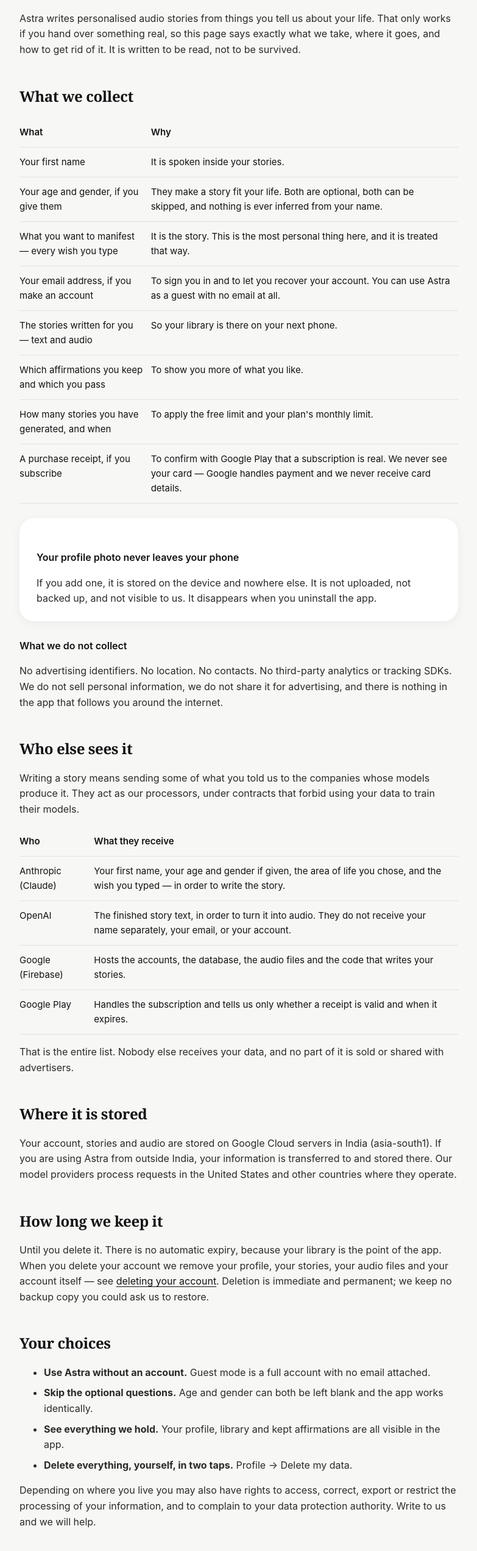
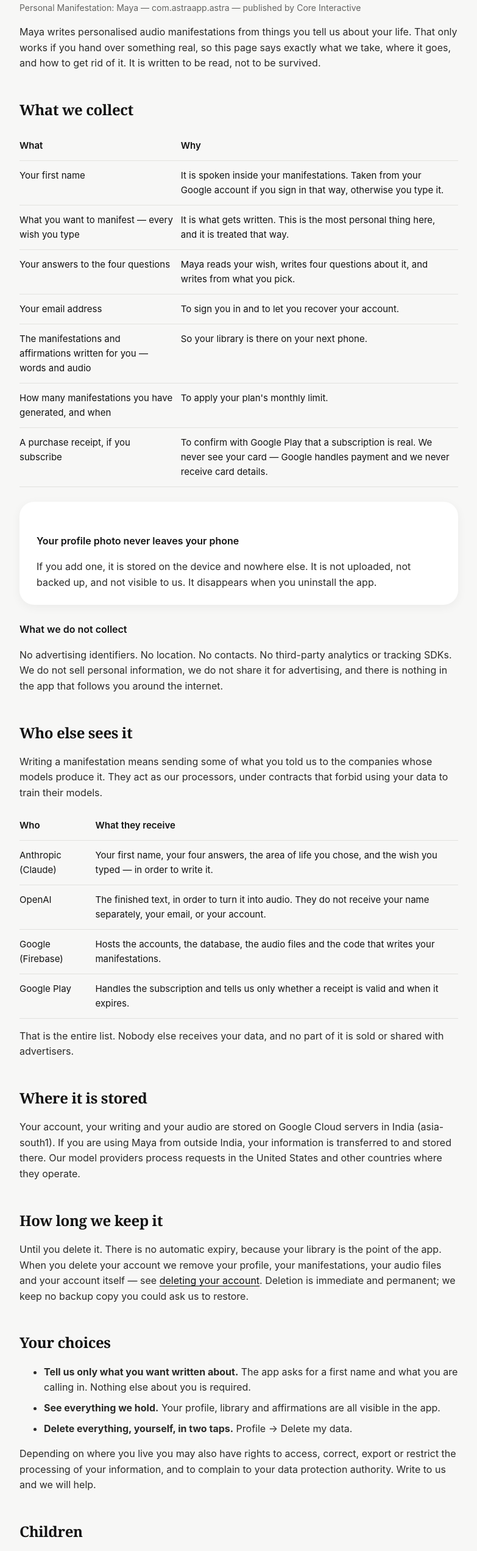
Before and after one commit to sid-sys/policies, a plain HTML site: page privacy.html in a window 1280 px wide. Shown: the part 240-2784 px from the top of the page at 61% size, without its empty margins (248-1031 px from the left). Drawn offline with Linux system fonts and the light colour scheme.

Commit message:
fix: name the app Google is actually reviewing, and stop promising twenty
Play refused the last release over the account deletion link: "missing
reference to the app or to the entity named in the app's Google Play listing".
The page loaded fine. It named Astra, the listing had been renamed to Personal
Manifestation: Maya, and a reviewer could not confirm the two belonged
together.

Every page now states the listing name, the package id and the publisher near
the top, so there is nothing to deduce.

Two things were also no longer true, which is the rejection after next:

  - The terms said Plus included twenty new stories a month. It is ten
    manifestations. An allowance that disagrees with the app is the Misleading
    Claims section of Play policy, not a typo.
  - Privacy offered guest mode as a way to use the app without an account, and
    listed age and gender among what is collected. Guest sign-in was removed
    and those questions went with onboarding.

Links were absolute — /privacy, /delete-account — which resolve to the domain
root and 404, since this is served from /policies/. They are relative now.

Co-Authored-By: Claude Opus 5 <noreply@anthropic.com>

```diff
--- a/privacy.html
+++ b/privacy.html
@@ -3,18 +3,22 @@
 <head>
 <meta charset="utf-8">
 <meta name="viewport" content="width=device-width, initial-scale=1">
-<title>Privacy Policy — Astra</title>
+<title>Privacy Policy — Personal Manifestation: Maya</title>
 <link rel="stylesheet" href="legal.css">
 </head>
 <body>
 <main>
-  <header><a class="wordmark" href="index.html">Astra</a></header>
+  <header><a class="wordmark" href="index.html">Maya</a></header>
 
   <h1>Privacy Policy</h1>
-  <p class="updated">Last updated 11 August 2026</p>
+  <p class="updated">Last updated 11 September 2026</p>
+  <p class="updated">
+    Personal Manifestation: Maya &mdash; com.astraapp.astra &mdash;
+    published by Core Interactive
+  </p>
 
-  <p>Astra writes personalised audio stories from things you tell us about your
-  life. That only works if you hand over something real, so this page says
+  <p>Maya writes personalised audio manifestations from things you tell us
+  about your life. That only works if you hand over something real, so this page says
   exactly what we take, where it goes, and how to get rid of it. It is written
   to be read, not to be survived.</p>
 
@@ -24,34 +28,31 @@
     <tr><th>What</th><th>Why</th></tr>
     <tr>
       <td>Your first name</td>
-      <td>It is spoken inside your stories.</td>
-    </tr>
-    <tr>
-      <td>Your age and gender, if you give them</td>
-      <td>They make a story fit your life. Both are optional, both can be
-      skipped, and nothing is ever inferred from your name.</td>
+      <td>It is spoken inside your manifestations. Taken from your Google
+      account if you sign in that way, otherwise you type it.</td>
     </tr>
     <tr>
       <td>What you want to manifest — every wish you type</td>
-      <td>It is the story. This is the most personal thing here, and it is
-      treated that way.</td>
+      <td>It is what gets written. This is the most personal thing here, and it
+      is treated that way.</td>
     </tr>
     <tr>
-      <td>Your email address, if you make an account</td>
-      <td>To sign you in and to let you recover your account. You can use Astra
-      as a guest with no email at all.</td>
+      <td>Your answers to the four questions</td>
+      <td>Maya reads your wish, writes four questions about it, and writes from
+      what you pick.</td>
     </tr>
     <tr>
-      <td>The stories written for you — text and audio</td>
+      <td>Your email address</td>
+      <td>To sign you in and to let you recover your account.</td>
+    </tr>
+    <tr>
+      <td>The manifestations and affirmations written for you — words and
+      audio</td>
       <td>So your library is there on your next phone.</td>
     </tr>
     <tr>
-      <td>Which affirmations you keep and which you pass</td>
-      <td>To show you more of what you like.</td>
-    </tr>
-    <tr>
-      <td>How many stories you have generated, and when</td>
-      <td>To apply the free limit and your plan's monthly limit.</td>
+      <td>How many manifestations you have generated, and when</td>
+      <td>To apply your plan's monthly limit.</td>
     </tr>
     <tr>
       <td>A purchase receipt, if you subscribe</td>
@@ -75,7 +76,7 @@
 
   <h2>Who else sees it</h2>
 
-  <p>Writing a story means sending some of what you told us to the companies
+  <p>Writing a manifestation means sending some of what you told us to the companies
   whose models produce it. They act as our processors, under contracts that
   forbid using your data to train their models.</p>
 
@@ -83,18 +84,18 @@
     <tr><th>Who</th><th>What they receive</th></tr>
     <tr>
       <td>Anthropic (Claude)</td>
-      <td>Your first name, your age and gender if given, the area of life you
-      chose, and the wish you typed — in order to write the story.</td>
+      <td>Your first name, your four answers, the area of life you
+      chose, and the wish you typed — in order to write it.</td>
     </tr>
     <tr>
       <td>OpenAI</td>
-      <td>The finished story text, in order to turn it into audio. They do not
+      <td>The finished text, in order to turn it into audio. They do not
       receive your name separately, your email, or your account.</td>
     </tr>
     <tr>
       <td>Google (Firebase)</td>
       <td>Hosts the accounts, the database, the audio files and the code that
-      writes your stories.</td>
+      writes your manifestations.</td>
     </tr>
     <tr>
       <td>Google Play</td>
@@ -107,25 +108,24 @@
   is sold or shared with advertisers.</p>
 
   <h2>Where it is stored</h2>
-  <p>Your account, stories and audio are stored on Google Cloud servers in
-  India (asia-south1). If you are using Astra from outside India, your
+  <p>Your account, your writing and your audio are stored on Google Cloud servers in
+  India (asia-south1). If you are using Maya from outside India, your
   information is transferred to and stored there. Our model providers process
   requests in the United States and other countries where they operate.</p>
 
   <h2>How long we keep it</h2>
   <p>Until you delete it. There is no automatic expiry, because your library is
   the point of the app. When you delete your account we remove your profile,
-  your stories, your audio files and your account itself — see
+  your manifestations, your audio files and your account itself — see
   <a href="delete-account.html">deleting your account</a>. Deletion is immediate
   and permanent; we keep no backup copy you could ask us to restore.</p>
 
   <h2>Your choices</h2>
   <ul>
-    <li><strong>Use Astra without an account.</strong> Guest mode is a full
-    account with no email attached.</li>
-    <li><strong>Skip the optional questions.</strong> Age and gender can both be
-    left blank and the app works identically.</li>
-    <li><strong>See everything we hold.</strong> Your profile, library and kept
+    <li><strong>Tell us only what you want written about.</strong> The app
+    asks for a first name and what you are calling in. Nothing else about you
+    is required.</li>
+    <li><strong>See everything we hold.</strong> Your profile, library and
     affirmations are all visible in the app.</li>
     <li><strong>Delete everything, yourself, in two taps.</strong> Profile →
     Delete my data.</li>
@@ -136,14 +136,14 @@
   your data protection authority. Write to us and we will help.</p>
 
   <h2>Children</h2>
-  <p>Astra is not for anyone under 13, and we do not knowingly collect
+  <p>Maya is not for anyone under 13, and we do not knowingly collect
   information from children. If you believe a child has given us information,
   contact us and we will delete it.</p>
 
   <h2>Security</h2>
   <p>Traffic is encrypted in transit and data is encrypted at rest by Google
   Cloud. Access rules on our database mean one account cannot read another's
-  stories. No system is perfect, and we will tell you promptly if something
+  writing. No system is perfect, and we will tell you promptly if something
   happens that affects your data.</p>
 
   <h2>Changes</h2>
```
Also changed, not shown: delete-account.html (+36 -18 lines), index.html (+10 -7 lines), terms.html (+26 -19 lines), 1 other file.
